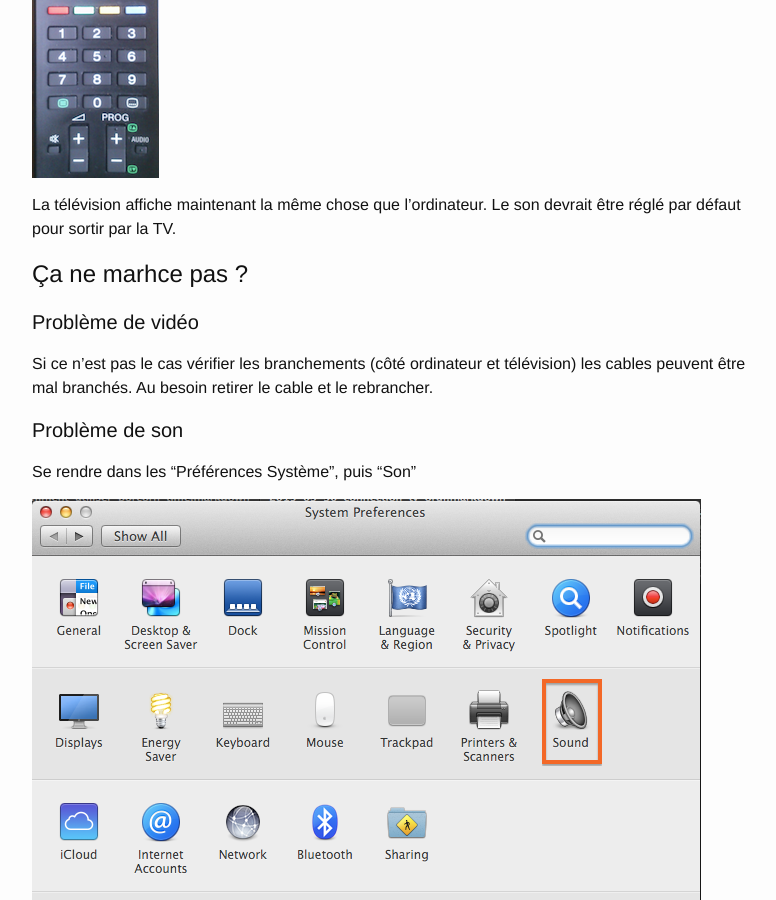
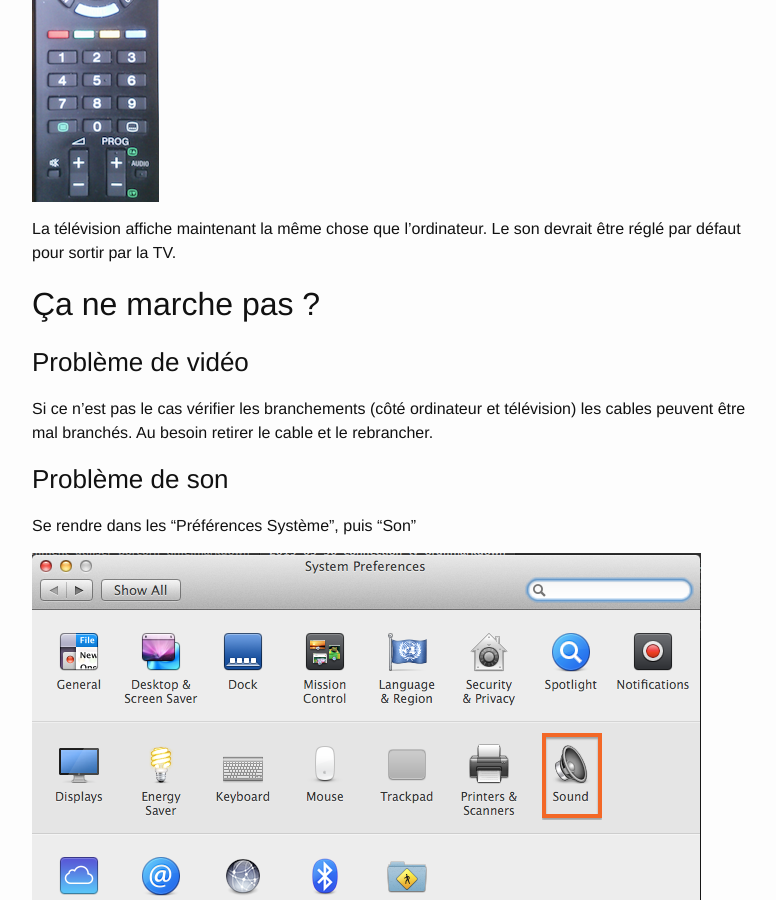
Before and after one commit to MisterFruits/blog, a Jekyll site: the page built from _posts/2015-03-30-connection-tv-ordi.markdown, in a window 1280 px wide and 900 px high, scrolled down 893 px. Shown: the whole window, without its empty margins (238-1014 px from the left). Built offline with Jekyll 4.4.1, drawn with Linux system fonts in a browser that asks for light colours.

Commit message:
FIX heading level

```diff
--- a/_posts/2015-03-29-comment-utiliser-porcorn-time.markdown
+++ b/_posts/2015-03-29-comment-utiliser-porcorn-time.markdown
@@ -7,7 +7,7 @@ categories: tuto
 
 Avant de commencer on peut connecter son ordinateur sur un grand écran, comme une télé, [suivez le tuto][setup-tv] !
 
-# Lancer l’application
+## Lancer l’application
 Elle devrait se trouver dans dock et si elle n’est pas présente, la chercher dans le dossier Applications.
 Après un petit temps de chargement l’écran suivant devrait s’afficher :
 
@@ -19,7 +19,7 @@ Noter l’onglet “Movies” sélectionné (souligné en bleu) en haut à gauch
 
 <img src="/images/popcorn-movie-tab.png">
 
-# Sélectionner un film
+## Sélectionner un film
 
 On peut procéder de deux façons différentes. En choisir un dans la liste des films populaire (cliquer dessus et passer à [l'étape suivante][visionner]) ou utiliser la fonction recherche pour trouver un film.
 
@@ -33,7 +33,7 @@ Puis entrer le nom du film et appuyer sur la touche entrée et sélectionner le
 
 <img src="/images/popcorn-select.png">
 
-# Visionner
+## Visionner
 Cliquer sur “Watch now” et attendre que le film charge.
 
 Une fois le film lancer, on peut régler la langue et la taille des sous-titres en utilisant les boutons en bas à droite de la fenêtre. Puis mettre utiliser les flèches pour mettre en plein écran:
--- a/_posts/2015-03-30-connection-tv-ordi.markdown
+++ b/_posts/2015-03-30-connection-tv-ordi.markdown
@@ -4,26 +4,26 @@ title:  "Utiliser la télé comme sortie d'écran"
 categories: tuto
 ---
 
-# Connecter l'ordinateur au téléviseur
+## Connecter l'ordinateur au téléviseur
 Si le cable n’est pas branché sur la télévision, le connecter au port HDMI 1. Puis brancher le cable au Mini Display Port de l’ordinateur.
 Branchement télévision:
 
 <img src="/images/tv-branchement.png">
 
-# Régler l’entrée vidéo de la télévision
+## Régler l’entrée vidéo de la télévision
 Appuyer plusieurs fois sur le bouton en haut à gauche de la télécommande jusqu’a ce que HDMI 1 soit sélectionné:
 
 <img src="/images/tv-telecommande.png">
 
 La télévision affiche maintenant la même chose que l’ordinateur. Le son devrait être réglé par défaut pour sortir par la TV.
 
-# Ça ne marhce pas ?
+## Ça ne marche pas ?
 
-#### Problème de vidéo
+### Problème de vidéo
 
 Si ce n’est pas le cas vérifier les branchements (côté ordinateur et télévision) les cables peuvent être mal branchés. Au besoin retirer le cable et le rebrancher.
 
-#### Problème de son
+### Problème de son
 
 Se rendre dans les "Préférences Système", puis "Son"
 
```
